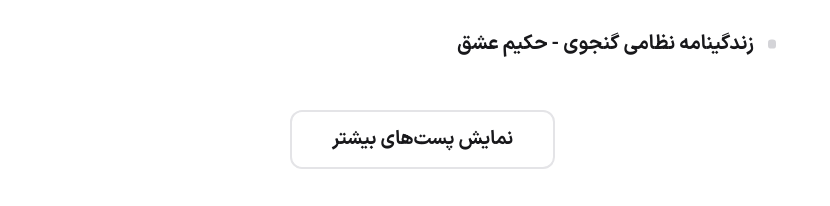
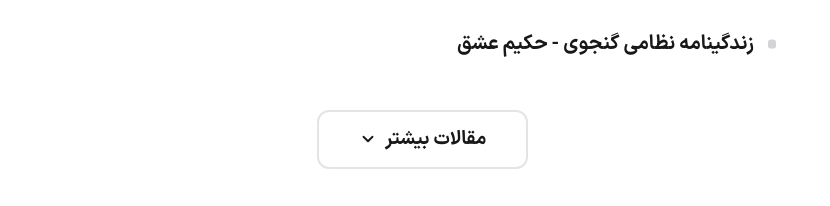
Before and after one commit to darkblog/darkblog.github.io, a Jekyll site: the page built from _posts/2025-7-5-62.md, in a window 1280 px wide and 900 px high, scrolled down 2443 px. Shown: the part 691-897 px from the top of the window, without its empty margins (210-1040 px from the left). Built offline with Jekyll 4.4.1, drawn with Linux system fonts in a browser that asks for light colours.

Commit message:
Update default.html

```diff
--- a/_layouts/default.html
+++ b/_layouts/default.html
@@ -255,7 +255,7 @@
       </ul>
       {%- if related_total > 5 -%}
       <div class="load-more-wrap" id="relatedLoadMoreWrap">
-        <button type="button" id="relatedLoadMoreBtn" class="load-more-btn">نمایش پست‌های بیشتر</button>
+        <button type="button" id="relatedLoadMoreBtn" class="load-more-btn">مقالات بیشتر<svg aria-hidden="true" focusable="false" width="18" height="18" viewBox="0 0 24 24" fill="none" stroke="currentColor" stroke-width="2.5" stroke-linecap="round" stroke-linejoin="round" style="margin-inline-start:0.5rem"><path d="M6 9l6 6 6-6"/></svg></button>
       </div>
       <script type="application/json" id="relatedPostsData">
       [
```
